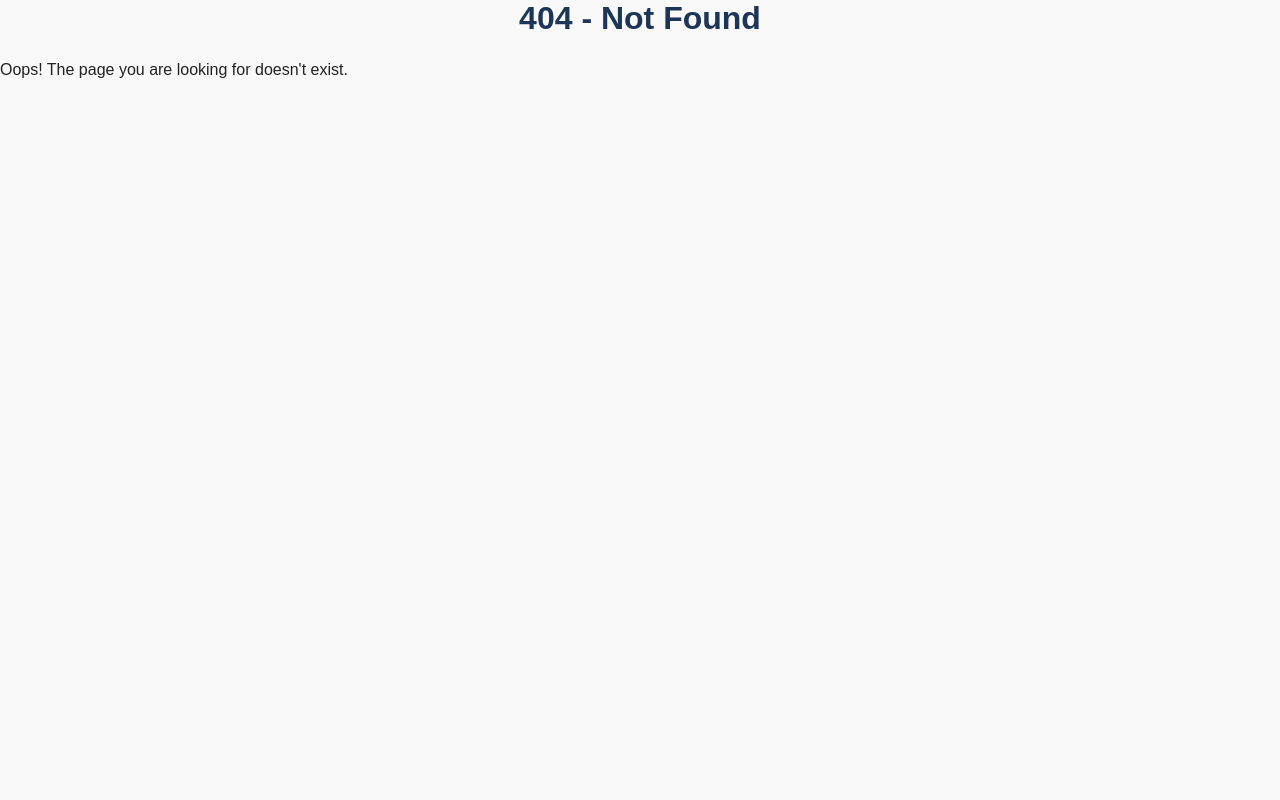
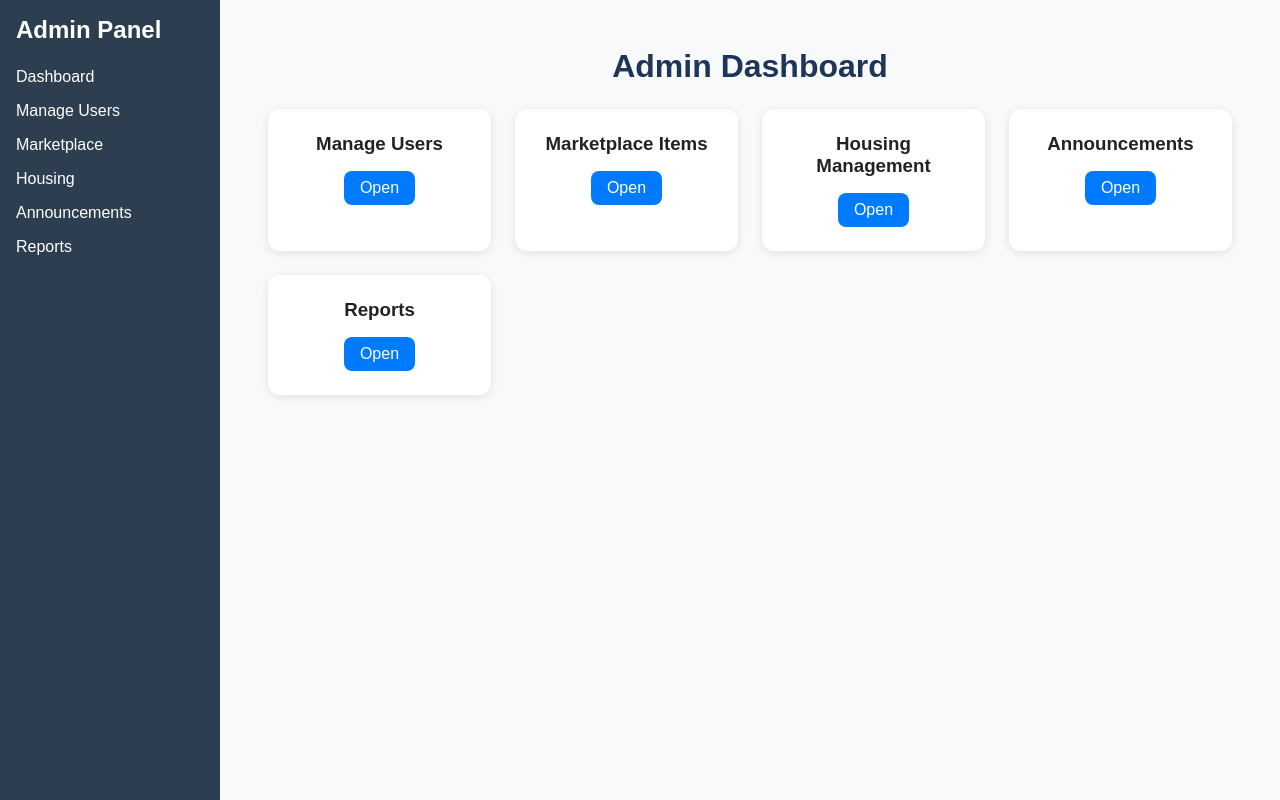
Before and after one commit to Juan-Valen/hoas-tenant-web, a React (Vite) app: page /admin in a window 1280 px wide. Before the commit this address had no page. Built offline with nearby package versions, Linux system fonts and the light colour scheme.

Commit message:
Admin prototype

```diff
--- a/src/App.jsx
+++ b/src/App.jsx
@@ -1,18 +1,37 @@
-import { BrowserRouter, Route, Routes } from "react-router-dom";
+import { BrowserRouter, Routes, Route } from "react-router-dom";
 import Home from "./pages/Home";
-import Marketplace from "./pages/Marketplace"; // ✅ new import
+import Marketplace from "./pages/Marketplace";
 import NotFound from "./pages/NotFound";
 import LoginPage from "./pages/LoginPage";
 import Layout from "./layouts/Layout";
+import AdminLayout from "./layouts/AdminLayout";
+import AdminHome from "./pages/admin/AdminHome";
+import AdminUsers from "./pages/admin/AdminUsers";
+import AdminMarketplace from "./pages/admin/AdminMarketplace";
+import AdminHousing from "./pages/admin/AdminHousing";
+import AdminAnnouncements from "./pages/admin/AdminAnnouncements.jsx";
+import AdminReports from "./pages/admin/AdminReports";
 
 function App() {
   return (
     <BrowserRouter>
       <Routes>
+        {/* Main site */}
         <Route path="/" element={<Layout />}>
           <Route index element={<Home />} />
-                    <Route path="marketplace" element={<Marketplace />} /> {/* ✅ new route */}
+          <Route path="marketplace" element={<Marketplace />} />
         </Route>
+
+        {/* Admin site */}
+        <Route path="/admin" element={<AdminLayout />}>
+          <Route index element={<AdminHome />} />
+          <Route path="users" element={<AdminUsers />} />
+          <Route path="marketplace" element={<AdminMarketplace />} />
+          <Route path="housing" element={<AdminHousing />} />
+          <Route path="announcements" element={<AdminAnnouncements />} />
+          <Route path="reports" element={<AdminReports />} />
+        </Route>
+
         <Route path="/login" element={<LoginPage />} />
         <Route path="*" element={<NotFound />} />
       </Routes>
--- /dev/null
+++ b/src/layouts/AdminLayout.jsx
@@ -0,0 +1,28 @@
+import React from "react";
+import { Link, Outlet } from "react-router-dom";
+import "../styles/AdminStyles.css";
+
+function AdminLayout() {
+  return (
+    <div className="admin-layout">
+      <aside className="sidebar">
+        <h2>Admin Panel</h2>
+        <nav>
+          <ul>
+            <li><Link to="/admin">Dashboard</Link></li>
+            <li><Link to="/admin/users">Manage Users</Link></li>
+            <li><Link to="/admin/marketplace">Marketplace</Link></li>
+            <li><Link to="/admin/housing">Housing</Link></li>
+            <li><Link to="/admin/announcements">Announcements</Link></li>
+            <li><Link to="/admin/reports">Reports</Link></li>
+          </ul>
+        </nav>
+      </aside>
+      <main className="admin-content">
+        <Outlet />
+      </main>
+    </div>
+  );
+}
+
+export default AdminLayout;
--- a/src/pages/Home.jsx
+++ b/src/pages/Home.jsx
@@ -8,6 +8,7 @@ function Home() {
     { id: 3, title: "Forms", text: "Access and submit necessary forms.", link: "#forms" },
     { id: 4, title: "Booking", text: "Reserve common rooms or services.", link: "#booking" },
     { id: 5, title: "Second-Hand Marketplace", text: "Buy and sell pre-loved items easily.", link: "/marketplace" },
+    { id: 6, title: "Admin Panel", text: "Access the admin dashboard.", link: "/admin" },
   ];
 
   return (
--- /dev/null
+++ b/src/pages/admin/AdminAnnouncements.jsx
@@ -0,0 +1,12 @@
+import React from "react";
+
+function AdminAnnouncements() {
+  return (
+    <div>
+      <h2>Manage Announcements</h2>
+      <p>Placeholder for announcements admin page.</p>
+    </div>
+  );
+}
+
+export default AdminAnnouncements;
--- /dev/null
+++ b/src/pages/admin/AdminHome.jsx
@@ -0,0 +1,28 @@
+import React from "react";
+import { Link } from "react-router-dom";
+
+function AdminHome() {
+  const cards = [
+    { id: 1, title: "Manage Users", link: "/admin/users" },
+    { id: 2, title: "Marketplace Items", link: "/admin/marketplace" },
+    { id: 3, title: "Housing Management", link: "/admin/housing" },
+    { id: 4, title: "Announcements", link: "/admin/announcements" },
+    { id: 5, title: "Reports", link: "/admin/reports" },
+  ];
+
+  return (
+    <div className="admin-dashboard">
+      <h1>Admin Dashboard</h1>
+      <div className="admin-cards">
+        {cards.map((card) => (
+          <div className="admin-card" key={card.id}>
+            <h3>{card.title}</h3>
+            <Link to={card.link} className="btn">Open</Link>
+          </div>
+        ))}
+      </div>
+    </div>
+  );
+}
+
+export default AdminHome;
--- /dev/null
+++ b/src/pages/admin/AdminHousing.jsx
@@ -0,0 +1,12 @@
+import React from "react";
+
+function AdminHousing() {
+  return (
+    <div>
+      <h2>Housing Management</h2>
+      <p>Placeholder for reservations/housing management table.</p>
+    </div>
+  );
+}
+
+export default AdminHousing;
--- /dev/null
+++ b/src/pages/admin/AdminMarketplace.jsx
@@ -0,0 +1,53 @@
+import React, { useState } from "react";
+
+function AdminMarketplace() {
+  const [items, setItems] = useState([
+    { id: 1, title: "Used iPhone 13", seller: "John Doe", price: 500, status: "Pending" },
+    { id: 2, title: "Wooden Dining Table", seller: "Jane Smith", price: 250, status: "Approved" },
+    { id: 3, title: "Leather Jacket", seller: "Mike Ross", price: 80, status: "Pending" },
+  ]);
+
+  const updateStatus = (id, status) => {
+    setItems(items.map(item => item.id === id ? { ...item, status } : item));
+  };
+
+  const deleteItem = (id) => {
+    setItems(items.filter(item => item.id !== id));
+  };
+
+  return (
+    <div>
+      <h2>Manage Marketplace Items</h2>
+      <table className="admin-table">
+        <thead>
+          <tr>
+            <th>ID</th>
+            <th>Title</th>
+            <th>Seller</th>
+            <th>Price</th>
+            <th>Status</th>
+            <th>Actions</th>
+          </tr>
+        </thead>
+        <tbody>
+          {items.map(item => (
+            <tr key={item.id}>
+              <td>{item.id}</td>
+              <td>{item.title}</td>
+              <td>{item.seller}</td>
+              <td>${item.price}</td>
+              <td>{item.status}</td>
+              <td>
+                <button onClick={() => updateStatus(item.id, "Approved")}>Approve</button>
+                <button onClick={() => updateStatus(item.id, "Rejected")}>Reject</button>
+                <button onClick={() => deleteItem(item.id)}>Delete</button>
+              </td>
+            </tr>
+          ))}
+        </tbody>
+      </table>
+    </div>
+  );
+}
+
+export default AdminMarketplace;
--- /dev/null
+++ b/src/pages/admin/AdminReports.jsx
@@ -0,0 +1,12 @@
+import React from "react";
+
+function AdminReports() {
+  return (
+    <div>
+      <h2>Reports</h2>
+      <p>Placeholder for reports page.</p>
+    </div>
+  );
+}
+
+export default AdminReports;
--- /dev/null
+++ b/src/pages/admin/AdminUsers.jsx
@@ -0,0 +1,12 @@
+import React from "react";
+
+function AdminUsers() {
+  return (
+    <div>
+      <h2>Manage Users</h2>
+      <p>Placeholder for user management table.</p>
+    </div>
+  );
+}
+
+export default AdminUsers;
--- /dev/null
+++ b/src/styles/AdminStyles.css
@@ -0,0 +1,99 @@
+/* Layout */
+.admin-layout {
+  display: flex;
+  min-height: 100vh;
+}
+.sidebar {
+  width: 220px;
+  background: #2c3e50;
+  color: white;
+  padding: 1rem;
+}
+.sidebar h2 {
+  margin-bottom: 1.5rem;
+}
+.sidebar ul {
+  list-style: none;
+  padding: 0;
+}
+.sidebar li {
+  margin: 1rem 0;
+}
+.sidebar a {
+  color: white;
+  text-decoration: none;
+}
+.sidebar a:hover {
+  text-decoration: underline;
+}
+.admin-content {
+  flex: 1;
+  padding: 2rem;
+  background: #f8f9fa;
+}
+
+/* Dashboard Cards */
+.admin-dashboard {
+  padding: 1rem;
+}
+.admin-cards {
+  display: grid;
+  grid-template-columns: repeat(auto-fill, minmax(220px, 1fr));
+  gap: 1.5rem;
+}
+.admin-card {
+  background: white;
+  padding: 1.5rem;
+  border-radius: 12px;
+  box-shadow: 0 2px 8px rgba(0, 0, 0, 0.1);
+  text-align: center;
+}
+.btn {
+  display: inline-block;
+  margin-top: 1rem;
+  padding: 0.5rem 1rem;
+  border: none;
+  border-radius: 8px;
+  background: #007bff;
+  color: white;
+  cursor: pointer;
+  text-decoration: none;
+}
+.btn:hover {
+  background: #0056b3;
+}
+
+/* Admin Table */
+.admin-table {
+  width: 100%;
+  border-collapse: collapse;
+  margin-top: 1rem;
+  background: white;
+}
+.admin-table th, .admin-table td {
+  border: 1px solid #ddd;
+  padding: 0.75rem;
+  text-align: left;
+}
+.admin-table th {
+  background: #f0f0f0;
+}
+.admin-table button {
+  margin-right: 0.5rem;
+  padding: 0.4rem 0.8rem;
+  border: none;
+  border-radius: 6px;
+  cursor: pointer;
+}
+.admin-table button:nth-child(1) {
+  background: #28a745;
+  color: white;
+}
+.admin-table button:nth-child(2) {
+  background: #ffc107;
+  color: black;
+}
+.admin-table button:nth-child(3) {
+  background: #dc3545;
+  color: white;
+}
```
Lines whose indentation alone changed are shown as unchanged.
